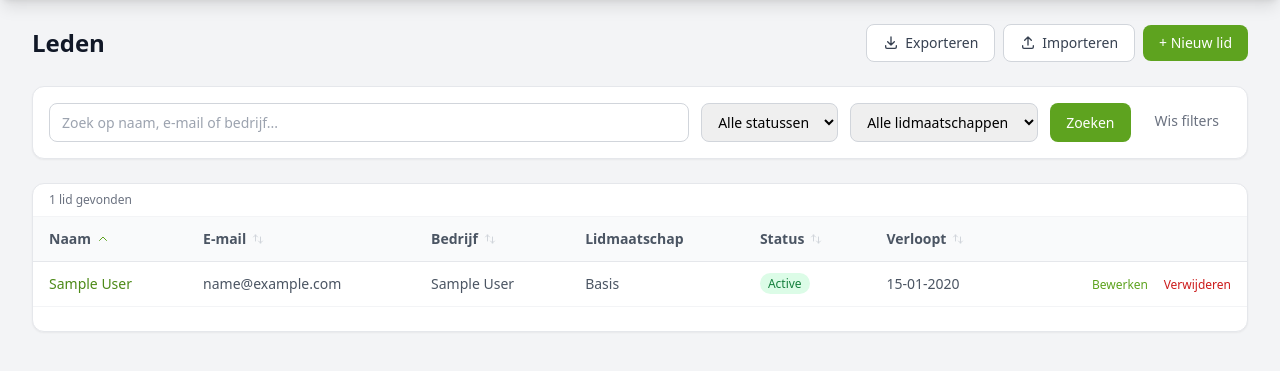
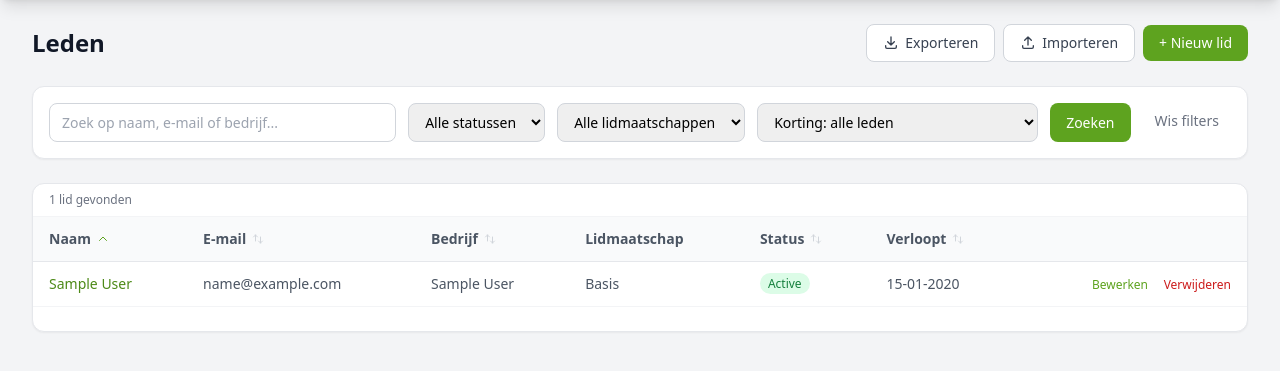
Before and after one commit to gjhilderink/babb, a Laravel app: page /members in a window 1280 px wide. Shown: the part 92-463 px from the top of the page. Run offline with Laravel 12, Linux system fonts and the light colour scheme; a user stored in the database is signed in; data comes from the database, SQL or seed files in the repository; tables that the repository leaves empty hold one stand-in row (values such as "Sample post"); some libraries are stand-ins or nearby versions.

Commit message:
feat(members): filter member list by discount
Dropdown: met actieve korting / met korting (ook gepland/verlopen) / zonder korting,
backed by Member query scopes that mirror hasDiscount() and hasActiveDiscount().

Co-Authored-By: Claude Opus 5.5 <noreply@anthropic.com>

```diff
--- a/app/Http/Controllers/MemberController.php
+++ b/app/Http/Controllers/MemberController.php
@@ -27,6 +27,12 @@ class MemberController extends Controller
             }))
             ->when($request->status, fn ($q, $s) => $q->where('status', $s))
             ->when($request->membership_type_id, fn ($q, $id) => $q->where('membership_type_id', $id))
+            ->when($request->korting, fn ($q, $k) => match ($k) {
+                'actief' => $q->withActiveDiscount(),
+                'alle'   => $q->withDiscount(),
+                'geen'   => $q->withoutDiscount(),
+                default  => $q,
+            })
             ->orderBy($sort, $dir)
             ->paginate(50)
             ->withQueryString();
--- a/app/Models/Member.php
+++ b/app/Models/Member.php
@@ -3,6 +3,7 @@
 namespace App\Models;
 
 use Carbon\Carbon;
+use Illuminate\Database\Eloquent\Builder;
 use Illuminate\Database\Eloquent\Factories\HasFactory;
 use Illuminate\Database\Eloquent\Model;
 use Illuminate\Database\Eloquent\SoftDeletes;
@@ -77,6 +78,31 @@ class Member extends Model
                 $member->korting_tot    = null;
             }
         });
+    }
+
+    /** Leden met een korting ingesteld (ongeacht de periode) — zelfde regel als hasDiscount(). */
+    public function scopeWithDiscount(Builder $query): Builder
+    {
+        return $query->whereIn('korting_type', ['percentage', 'bedrag'])->where('korting_waarde', '>', 0);
+    }
+
+    /** Leden zonder korting. */
+    public function scopeWithoutDiscount(Builder $query): Builder
+    {
+        return $query->where(fn ($q) => $q->whereNull('korting_type')
+            ->orWhereNotIn('korting_type', ['percentage', 'bedrag'])
+            ->orWhereNull('korting_waarde')
+            ->orWhere('korting_waarde', '<=', 0));
+    }
+
+    /** Leden met een korting die op de opgegeven datum geldt — zelfde regel als hasActiveDiscount(). */
+    public function scopeWithActiveDiscount(Builder $query, $date = null): Builder
+    {
+        $date = Carbon::parse($date ?? now())->toDateString();
+
+        return $query->withDiscount()
+            ->where(fn ($q) => $q->whereNull('korting_vanaf')->orWhereDate('korting_vanaf', '<=', $date))
+            ->where(fn ($q) => $q->whereNull('korting_tot')->orWhereDate('korting_tot', '>=', $date));
     }
 
     /** Is er een korting ingesteld (ongeacht de periode)? */
--- a/resources/views/members/index.blade.php
+++ b/resources/views/members/index.blade.php
@@ -78,6 +78,12 @@
         @foreach ($membershipTypes as $type)
             <option value="{{ $type->id }}" @selected(request('membership_type_id') == $type->id)>{{ $type->name }}</option>
         @endforeach
+    </select>
+    <select name="korting" class="border border-gray-300 rounded-lg px-3 py-2 text-sm">
+        <option value="">Korting: alle leden</option>
+        <option value="actief" @selected(request('korting') === 'actief')>Met actieve korting</option>
+        <option value="alle"   @selected(request('korting') === 'alle')>Met korting (ook gepland/verlopen)</option>
+        <option value="geen"   @selected(request('korting') === 'geen')>Zonder korting</option>
     </select>
     <button type="submit" class="bg-bb-green-600 hover:bg-bb-green-700 text-white text-sm px-4 py-2 rounded-lg">Zoeken</button>
     <a href="{{ route('members.index') }}" class="text-sm text-gray-500 px-3 py-2 hover:text-gray-800">Wis filters</a>
```
